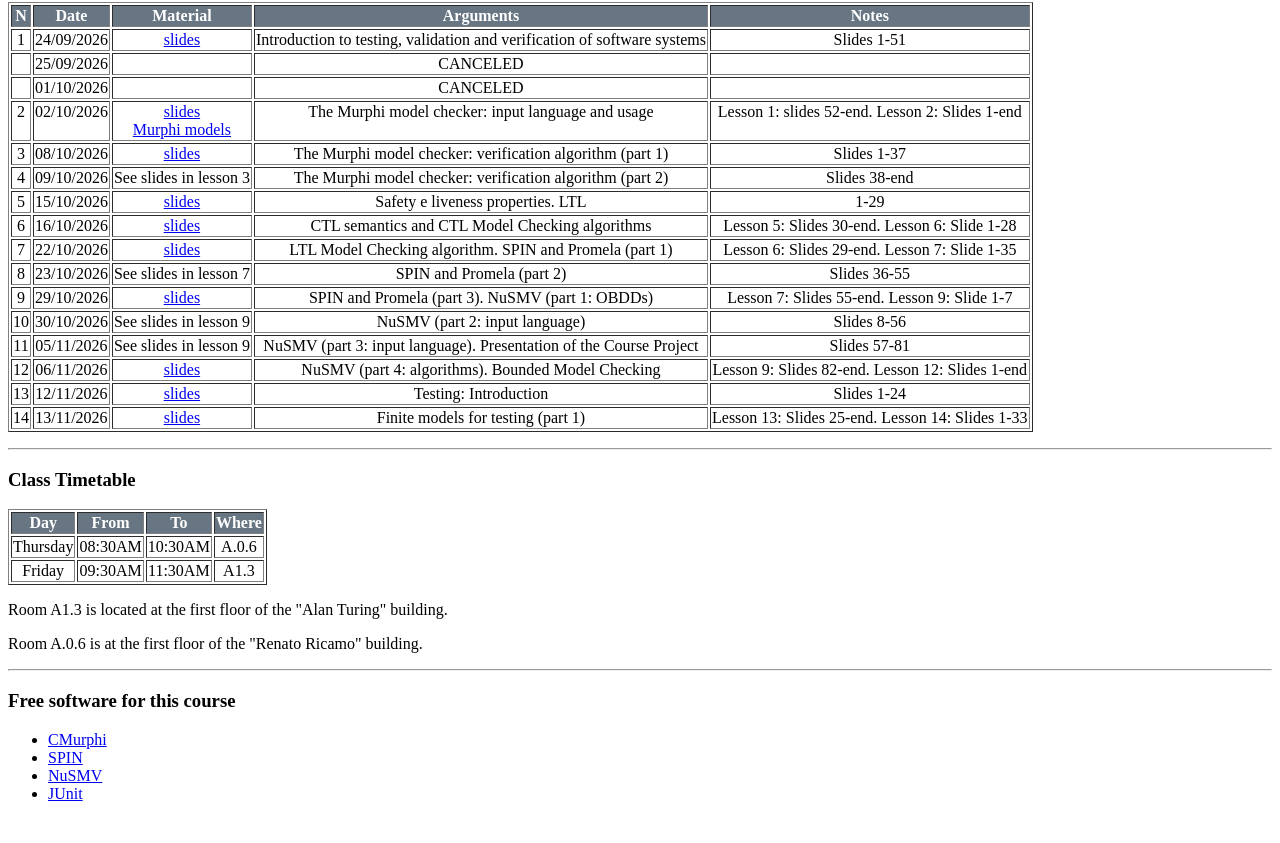
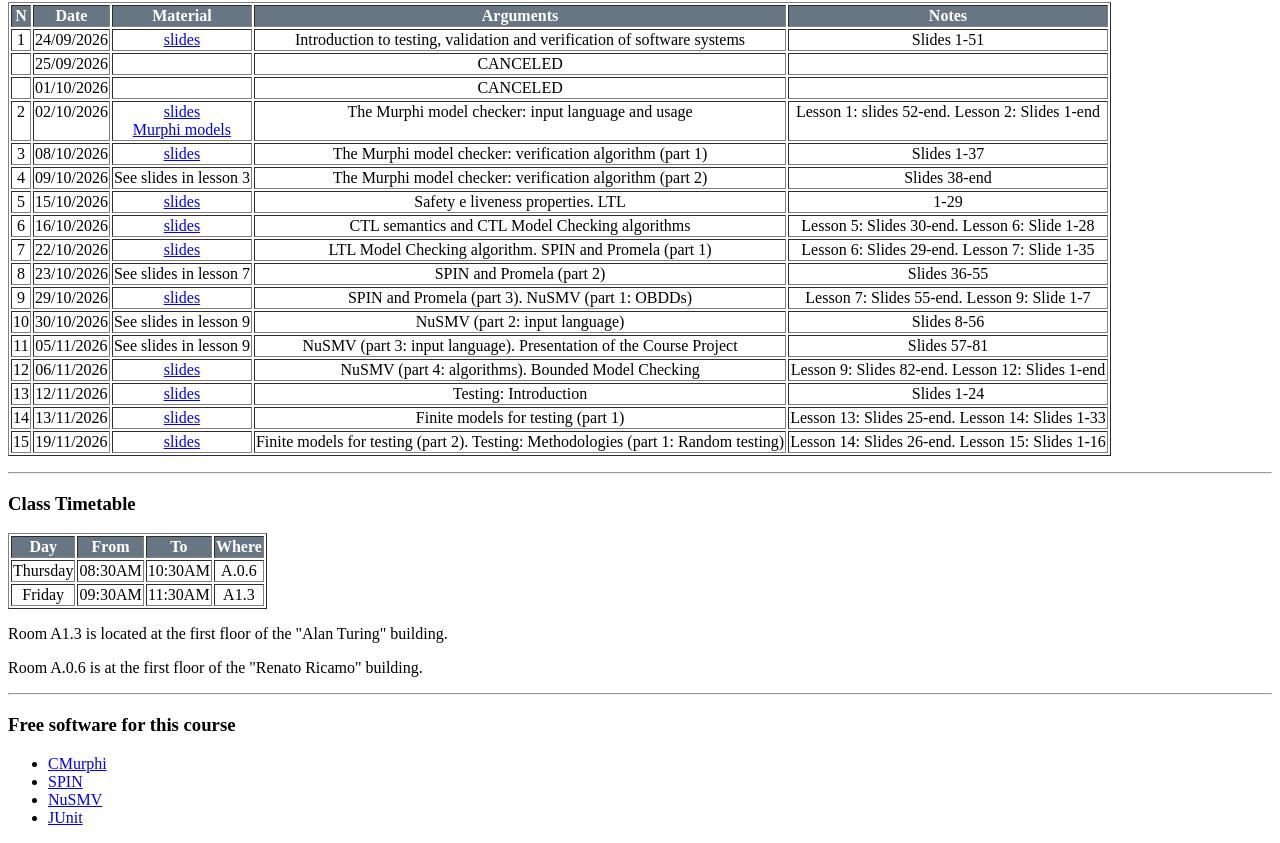
Before and after one commit to igormelatti/igormelatti.github.io, a plain HTML site: page sw_test_val/20262027/index_eng.html in a window 1280 px wide. Shown: the part 1859-2702 px from the top of the page. Before the commit the page ends 2678 px from the top, so only its background shows below. Drawn offline with Linux system fonts and the light colour scheme.

Commit message:
post lezione 15

```diff
--- a/sw_test_val/20262027/index_eng.html
+++ b/sw_test_val/20262027/index_eng.html
@@ -311,12 +311,12 @@
 	<td align="center" valign="top">Finite models for testing (part 1)</td>
 	<td align="center" valign="top">Lesson 13: Slides 25-end. Lesson 14: Slides 1-33</td>
       </tr>
-      <!-- 	<td align="center" valign="top">14</td> -->
-      <!-- 	<td align="center" valign="top">21/11/2026</td> -->
-      <!-- 	<td align="center" valign="top"><a href="lezioni/11_testing_methods.pdf">slides</a><br/><a href="lezioni/11_testing_methods_ex.tgz">examples</a></td> -->
-      <!-- 	<td align="center" valign="top">Finite models for testing (part 2). Testing: Methodologies (part 1: Random testing)<\!-- Testing: Methodologies (part 2: Catalog-Based Testing and Full cycle of Black Box Testing) -\-></td> -->
-      <!-- 	<td align="center" valign="top">Lesson 13: Slides 40-fine. Lesson 14: Slides 1-25</td> -->
-      <!-- </tr> -->
+	<td align="center" valign="top">15</td>
+	<td align="center" valign="top">19/11/2026</td>
+	<td align="center" valign="top"><a href="lezioni/11_testing_methods.pdf">slides</a><!-- <br/><a href="lezioni/11_testing_methods_ex.tgz">examples</a> --></td>
+	<td align="center" valign="top">Finite models for testing (part 2). Testing: Methodologies (part 1: Random testing)<!-- Testing: Methodologies (part 2: Catalog-Based Testing and Full cycle of Black Box Testing) --></td>
+	<td align="center" valign="top">Lesson 14: Slides 26-end. Lesson 15: Slides 1-16</td>
+      </tr>
       <!-- <tr> -->
       <!-- 	<td align="center" valign="top">15</td> -->
       <!-- 	<td align="center" valign="top">27/11/2026</td> -->
```
Also changed, not shown: sw_test_val/20262027/index.html (+1 -1 lines).
